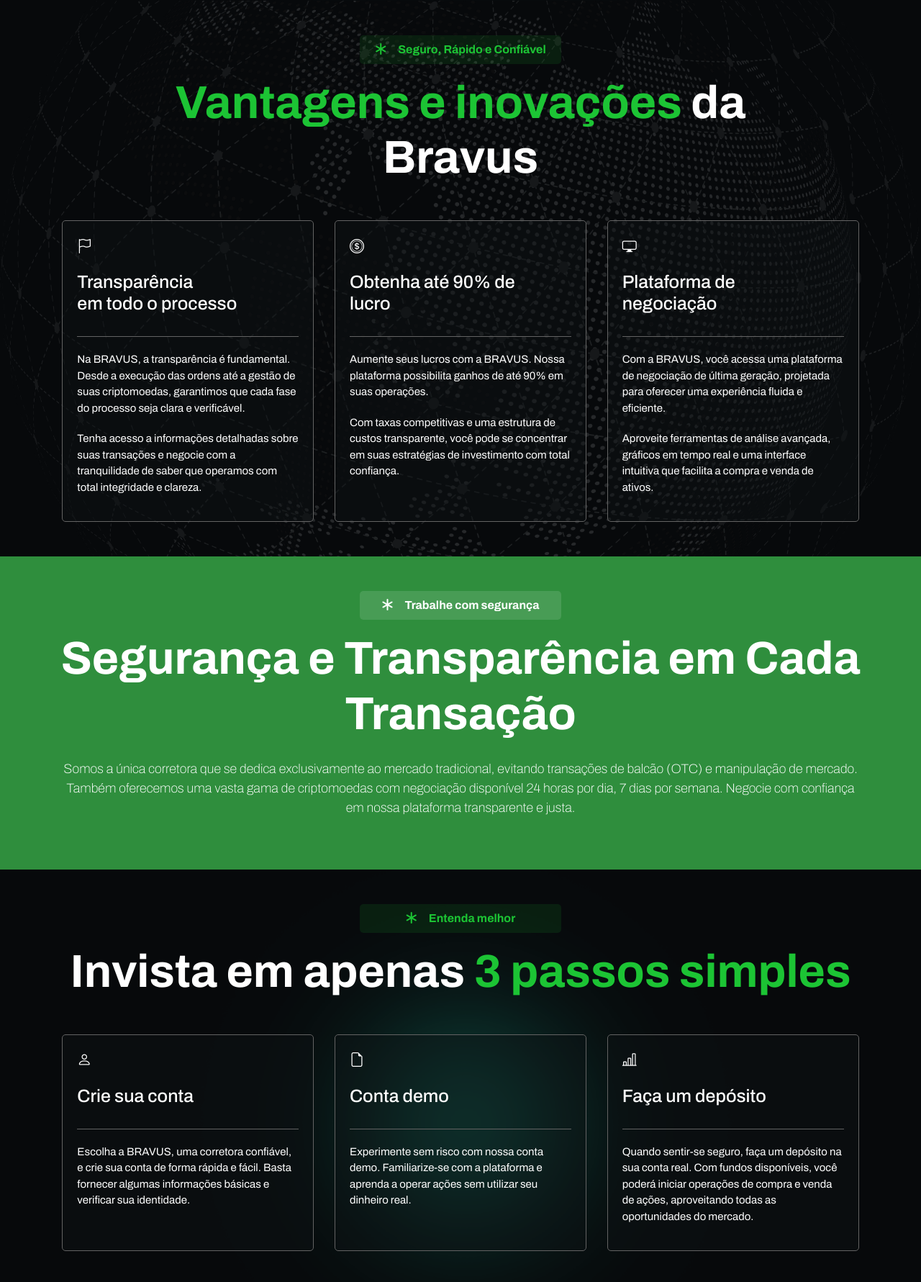
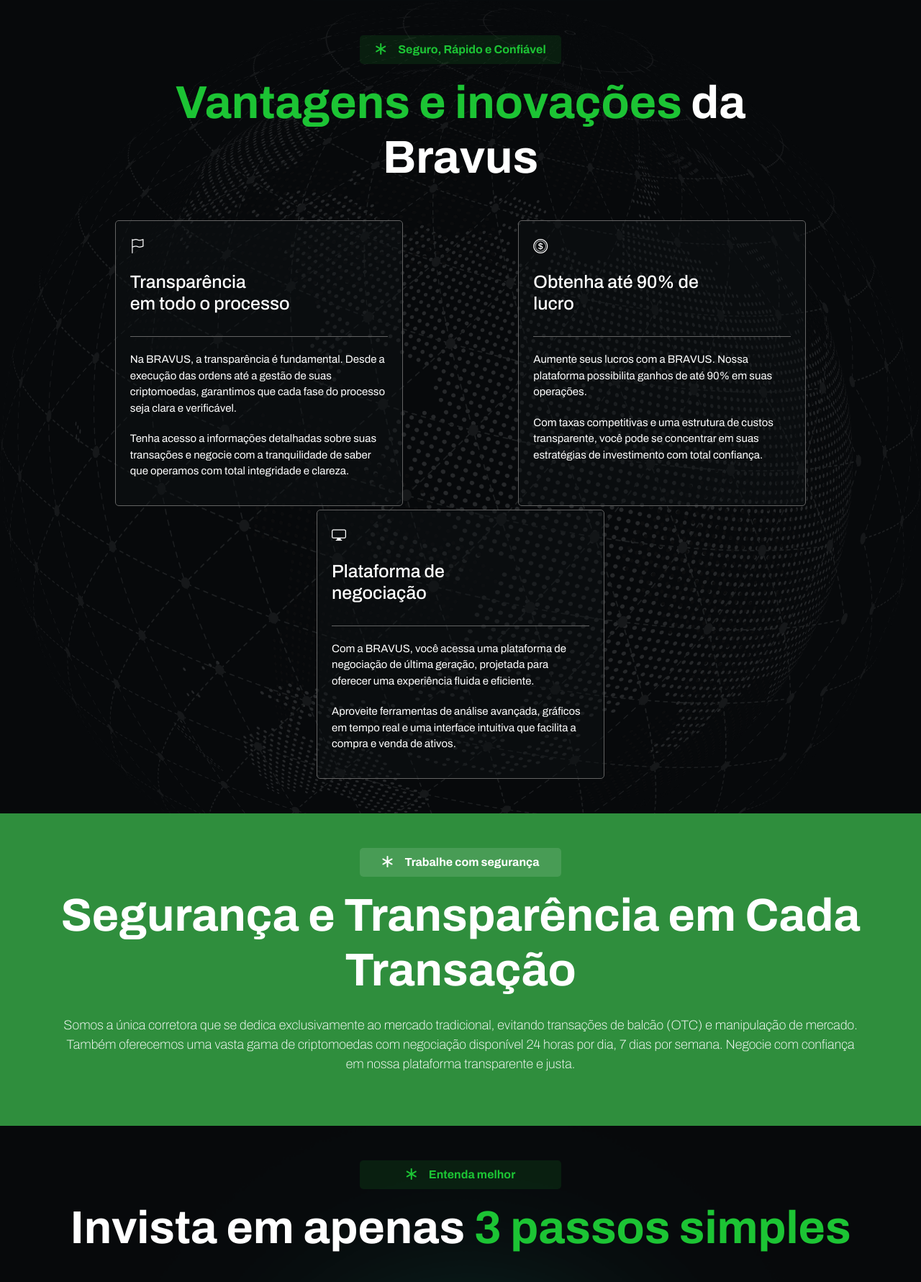
Before and after one commit to jgabrielleal/bravustrade, a plain HTML site: page index.html in a window 1280 px wide. Shown: the part 1659-3440 px from the top of the page at 72% size. Drawn offline with nearby package versions, Linux system fonts and the light colour scheme.

Commit message:
atualizando css

```diff
--- a/style.css
+++ b/style.css
@@ -218,13 +218,13 @@
 .vantagens .cards-vantagens{
     display: flex;
     flex-wrap: wrap;
-    gap: 20px;
+    gap: 5px;
     justify-content: space-around;
     margin-top: 40px;
 }
 
 .vantagens .cards-vantagens .bloco-card{
-    width: 350px;
+    width: 400px;
     background-color: #0E121673;
     border: 1px solid #636363;
     border-radius: 5px;
@@ -315,13 +315,13 @@
 .entenda .cards-entenda{
     display: flex;
     flex-wrap: wrap;
-    gap: 20px;
+    gap: 10px;
     justify-content: space-around;
     margin-top: 40px;
 }
 
 .entenda .cards-entenda .bloco-card{
-    width: 350px;
+    width: 400px;
     background-color: #0E121673;
     border: 1px solid #636363;
     border-radius: 5px;
```
